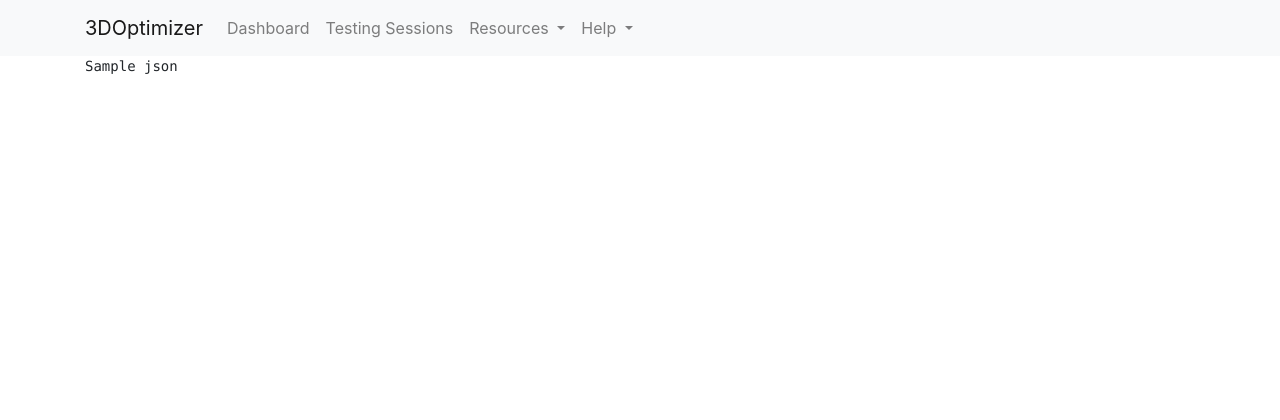
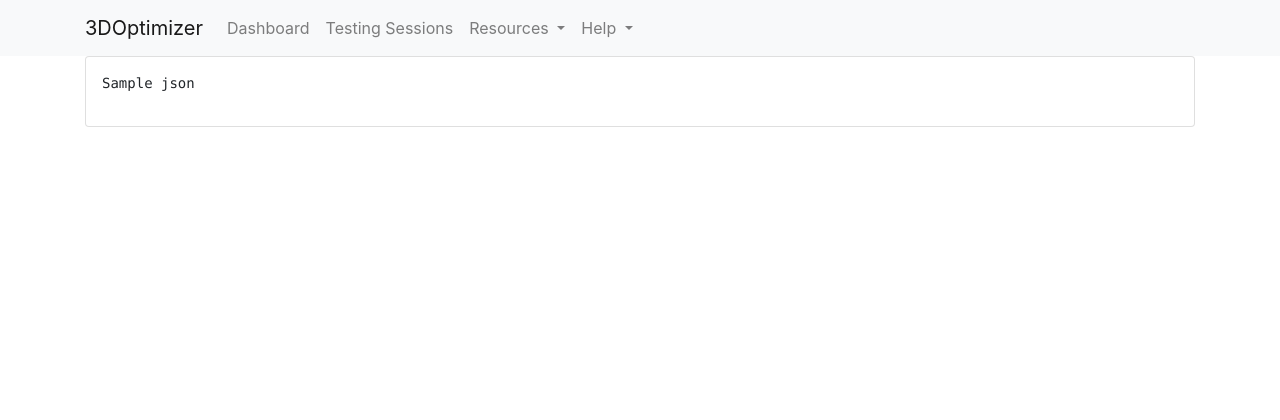
Before and after one commit to FabControl/optimizer-web, a Django app: template session/templates/session/json.html in a window 1280 px wide. Shown: the top 420 px of the page. Run offline with Django 3.2, Linux system fonts and the light colour scheme; the template is opened without the code that fills it: most values are stand-ins (such as "Sample title", 1, 10 or a date in 2020); some libraries are stand-ins or nearby versions.

Commit message:
Further improved JSON rendering

```diff
--- a/session/templates/session/json.html
+++ b/session/templates/session/json.html
@@ -2,6 +2,8 @@
 
 {% block content %}
 <div class="container">
-  <pre>{{ json|linebreaksbr }}</pre>
+  <div class="card p-3">
+    <pre>{{ json|linebreaksbr }}</pre>
+  </div>
 </div>
 {% endblock %}
```
